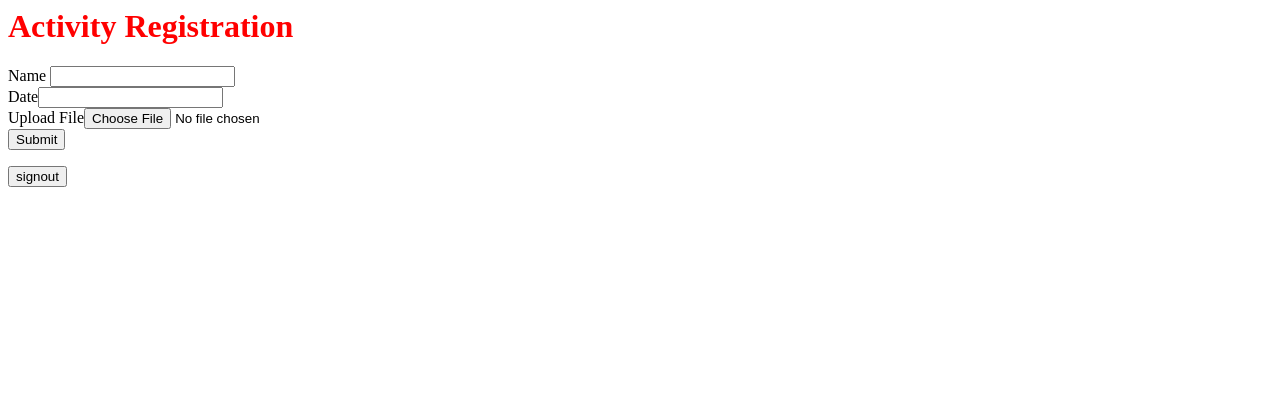
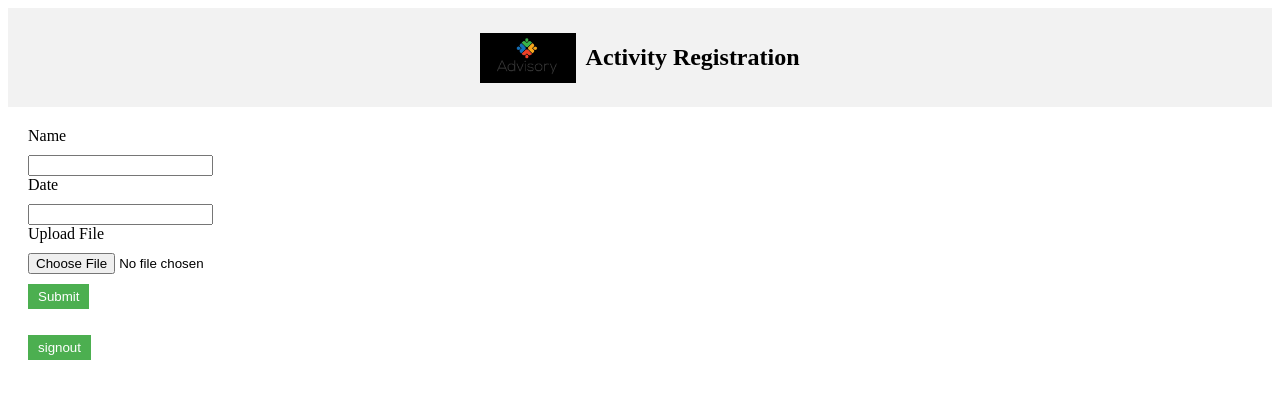
Before and after one commit to CaptModTerm13/Advisoryapp_API, a Django app: page /home in a window 1280 px wide. Shown: the top 399 px of the page. Run offline with Django 4.2, Linux system fonts and the light colour scheme.

Commit message:
new folder created

```diff
--- a/base/templates/base/homepage.html
+++ b/base/templates/base/homepage.html
@@ -1,12 +1,17 @@
 {% load static %}
 {% load account %}
 
-
+<head>
 <link rel="stylesheet" type="text/css" href="{% static 'css/styles.css' %}">
-
-<h1>Activity Registration </h1>
+</head>
+<body>
+<div class="header">
+    <img src="images/logo.jpeg" alt="Logo">
+    <h1>Activity Registration </h1>
+</div>
 
 
+<div class="content">
 <form enctype="multipart/form-data" action="/home" method="post">
     {% csrf_token %}
     <label> Name</label> {{ form.activity_name}}<br>
@@ -20,3 +25,5 @@
 <form action="/accounts/logout" >
     <input  value="signout" type="submit"/>
 </form>
+</div>
+</body>
--- a/static/css/styles.css
+++ b/static/css/styles.css
@@ -1,8 +1,40 @@
-#activity_name{
-    color: blue;
-    border: red;
+
+
+.header {
+    display: flex;
+    align-items: center;
+    justify-content: center;
+    background-color: #f2f2f2;
+    padding: 20px;
 }
 
-h1{
-    color: red;
+.header img {
+    height: 50px;
+    margin-right: 10px;
 }
+
+.header h1 {
+    font-size: 24px;
+}
+
+.content {
+    margin: 20px;
+}
+
+form label {
+    display: block;
+    margin-bottom: 10px;
+}
+
+form input[type="submit"] {
+    margin-top: 10px;
+    padding: 5px 10px;
+    background-color: #4CAF50;
+    color: white;
+    border: none;
+    cursor: pointer;
+}
+
+form input[type="submit"]:hover {
+    background-color: #45a049;
+}
```
Also changed, not shown: Advisory_API_new/homepage.html (added, +49 -0 lines), Advisory_API_new/script.js (added, +22 -0 lines), Advisory_API_new/styles.css (added, +75 -0 lines), Advisory_API_new/logo.jpeg (added), base/templates/base/images/logo.jpeg (added).
